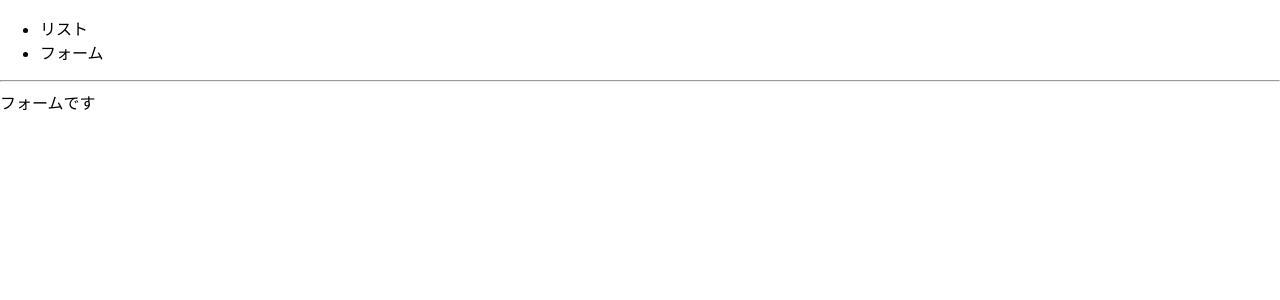
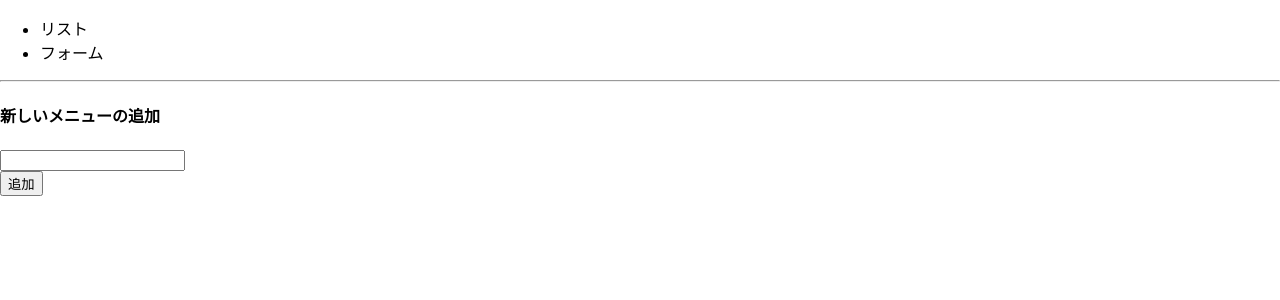
Before and after one commit to NanoFamily/react-demo01, a React (Create React App) app: page / in a window 1280 px wide. Both pictures are taken after a click on the item "フォーム". Shown: the top 300 px of the page. Built offline with nearby package versions, Linux system fonts and the light colour scheme.

Commit message:
フォーム追加機能

```diff
--- a/src/App.js
+++ b/src/App.js
@@ -1,9 +1,16 @@
 import { useState } from 'react';
-import { List } from './List'
-import { Form } from './Form'
+import { List } from './List';
+import { Form } from './Form';
+import { MENUS } from './const/menus';
 
 function App() {
   const [tab, setTab] = useState('list');
+  const [menus, setMenus] = useState(MENUS);
+
+  const addMenu = (menu) => {
+    setMenus([...menus, menu]);
+    setTab('list');
+  }
 
   return (
     <div>
@@ -15,7 +22,7 @@ function App() {
       </header>
       <hr/>
       {
-        tab === 'list' ? <List/> : <Form/>
+        tab === 'list' ? <List menus={menus} /> : <Form onAddMenu={addMenu} />
       }
     </div>
   );
--- a/src/Form.js
+++ b/src/Form.js
@@ -1,3 +1,28 @@
-export const Form = () => {
-  return <div>フォームです</div>
+import { useState } from 'react';
+
+export const Form = ({ onAddMenu }) => {
+  const [text, setText] = useState('');
+
+  const submitForm = (event) => {
+    event.preventDefault();
+    onAddMenu(text);
+  }
+
+  return (
+  <div>
+    <h4>新しいメニューの追加</h4>
+    <form onSubmit={submitForm}>
+      <div>
+        <input
+        type="text"
+        value={text}
+        onChange={(e) => setText(e.target.value)}
+        />
+      </div>
+      <div>
+        <button>追加</button>
+      </div>
+    </form>
+  </div>
+  )
 }
--- a/src/List.js
+++ b/src/List.js
@@ -1,17 +1,9 @@
-const MENUS = [
-  'コーンスープ',
-  'シーザーサラダ',
-  'ガーリックトースト',
-  'ジェノベーゼ',
-  'カルボナーラ',
-  'ペペロンチーノ',
-  'リブステーキ'
-]
-export const List = () => {
+
+export const List = ({ menus }) => {
   return (
     <div>
       {
-        MENUS.map((menu, index) => {
+        menus.map((menu, index) => {
           return <div key={index}>{menu}</div>
         })
       }
--- /dev/null
+++ b/src/const/menus.js
@@ -0,0 +1,9 @@
+export const MENUS = [
+  'コーンスープ',
+  'シーザーサラダ',
+  'ガーリックトースト',
+  'ジェノベーゼ',
+  'カルボナーラ',
+  'ペペロンチーノ',
+  'リブステーキ'
+]
```
